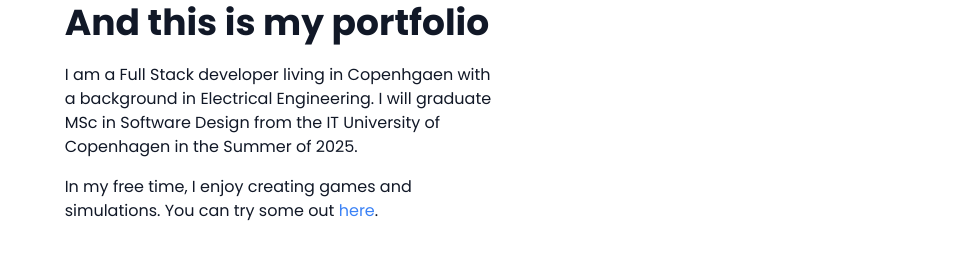
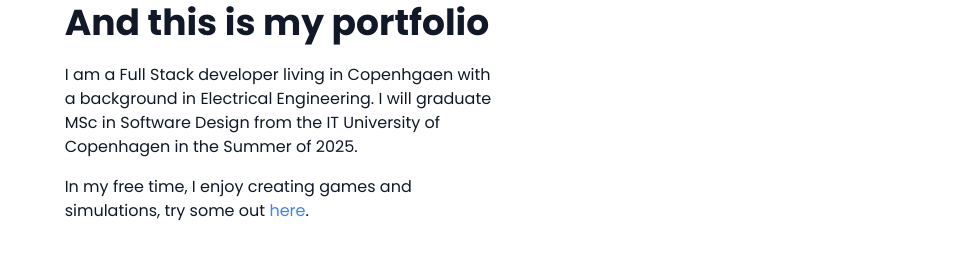
Before and after one commit to benceluzsinszky/portfolio, a React (Vite) app: page / in a window 1280 px wide. Shown: the part 231-503 px from the top of the page, without its empty margins (138-1108 px from the left). Built offline with nearby package versions, Linux system fonts and the light colour scheme; no server answers.

Commit message:
update text

```diff
--- a/src/pages/homePage/HomePage.tsx
+++ b/src/pages/homePage/HomePage.tsx
@@ -63,8 +63,8 @@ export default function HomePage() {
             in Electrical Engineering. I will graduate MSc in Software Design
             from the IT University of Copenhagen in the Summer of 2025.
             <Space h="md" />
-            In my free time, I enjoy creating games and simulations. You can try
-            some out{" "}
+            In my free time, I enjoy creating games and simulations, try some
+            out{" "}
             <a href="#games" className="text-blue-500 hover:underline">
               here
             </a>
```
